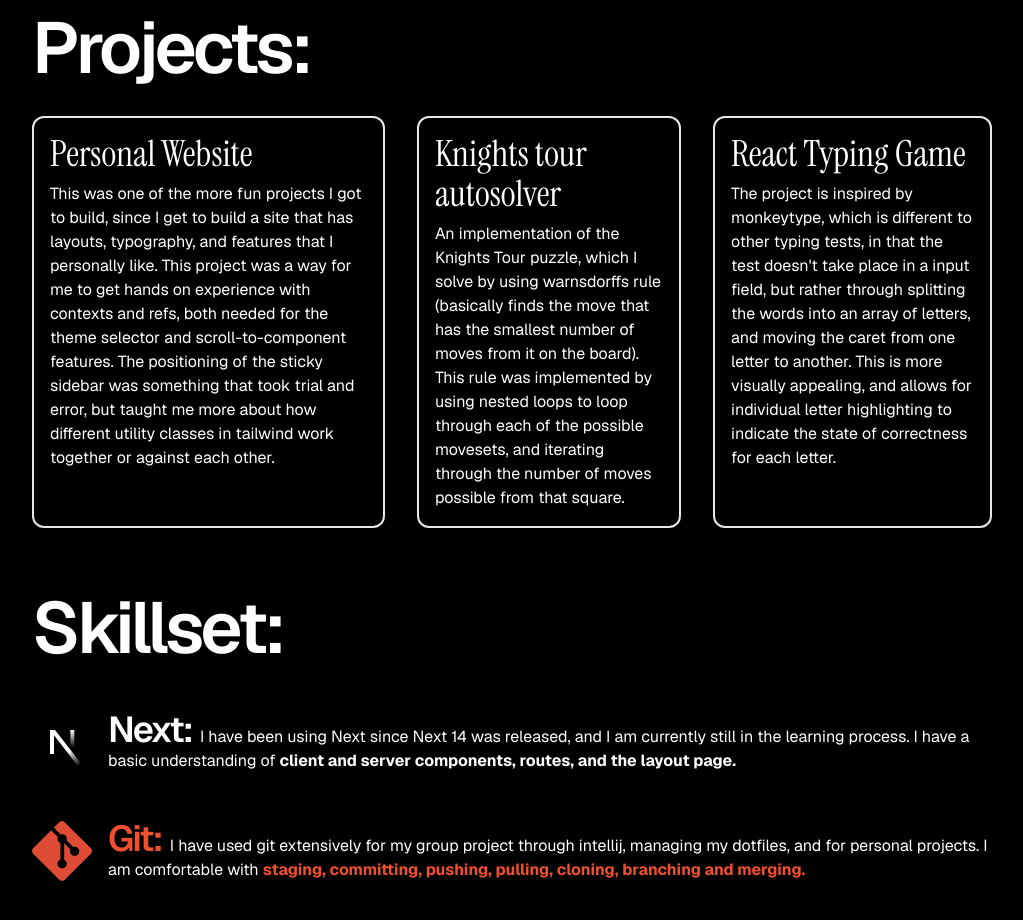
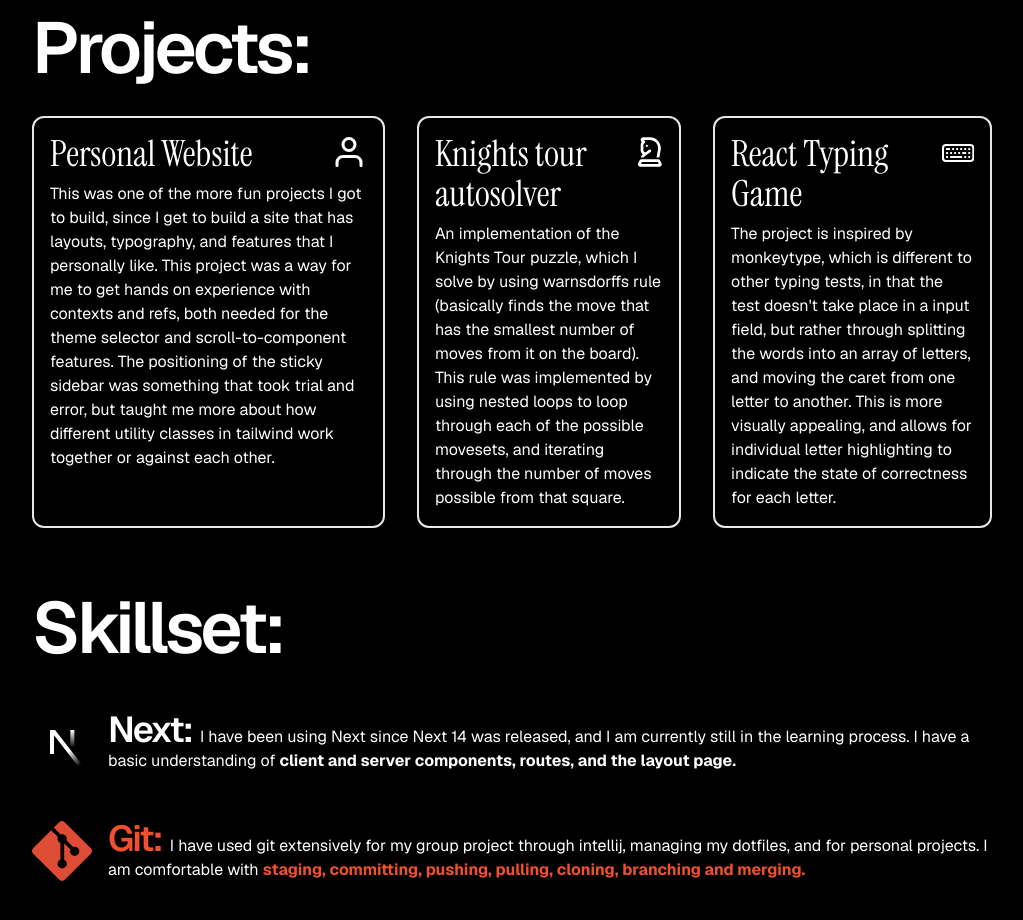
Before and after one commit to NaokiTM/portfolio-site, a Next.js app: page / in a window 1280 px wide. Shown: the part 800-1720 px from the top of the page, without its empty margins (128-1151 px from the left). Built offline with nearby package versions, Linux system fonts and the light colour scheme.

Commit message:
Added icons to the project cards

```diff
--- a/src/app/components/content/Projects.tsx
+++ b/src/app/components/content/Projects.tsx
@@ -1,6 +1,9 @@
 import React from 'react'
 import { Instrument_Serif } from 'next/font/google';
 import { projects } from '@/app/data/ProjectsContent'
+import { FiUser } from 'react-icons/fi';
+import { BsKeyboard } from "react-icons/bs";
+
 
 const instrumentSerif = Instrument_Serif({
   subsets: ['latin'],
@@ -17,7 +20,10 @@ export default function Projects() {
             {projects.map((project, i) =>
               <a key = {i} href = {project.ghlink} target="_blank" rel="noopener noreferrer" className='hover:scale-105 transition border-2 p-4 rounded-xl'>
                 <div className='flex flex-col'>
-                  <div className={`${instrumentSerif.className} text-4xl mb-2`}>{project.title}</div>
+                  <div className='flex justify-between'>
+                      <div className={`${instrumentSerif.className} text-4xl mb-2`}>{project.title}</div>
+                      {project.icon}
+                  </div>
                   <p>{project.description}</p>
                 </div>
               </a>
--- a/src/app/data/ProjectsContent.tsx
+++ b/src/app/data/ProjectsContent.tsx
@@ -1,6 +1,12 @@
+import { FiUser } from 'react-icons/fi';
+import { BsKeyboard } from "react-icons/bs";
+import { FaRegChessKnight } from "react-icons/fa6"
+
+
 export const projects = [
   {
     title: "Personal Website",
+    icon: (<FiUser className= 'text-4xl mb-2' />),
     ghlink: "https://github.com/NaokiTM/portfolio-site",
     description: (
       <>
@@ -10,6 +16,7 @@ export const projects = [
   },
   {
     title: "Knights tour autosolver",
+    icon: (<FaRegChessKnight className = 'text-4xl mb-2'/>),
     ghlink: "https://github.com/NaokiTM/knights-tour",
     description: (
       <>
@@ -19,6 +26,7 @@ export const projects = [
   },
   {
     title: "React Typing Game",
+    icon: (<BsKeyboard className = 'text-4xl mb-2' />),
     ghlink: "https://github.com/NaokiTM/TS-typing-game",
     description: (
       <>
```
